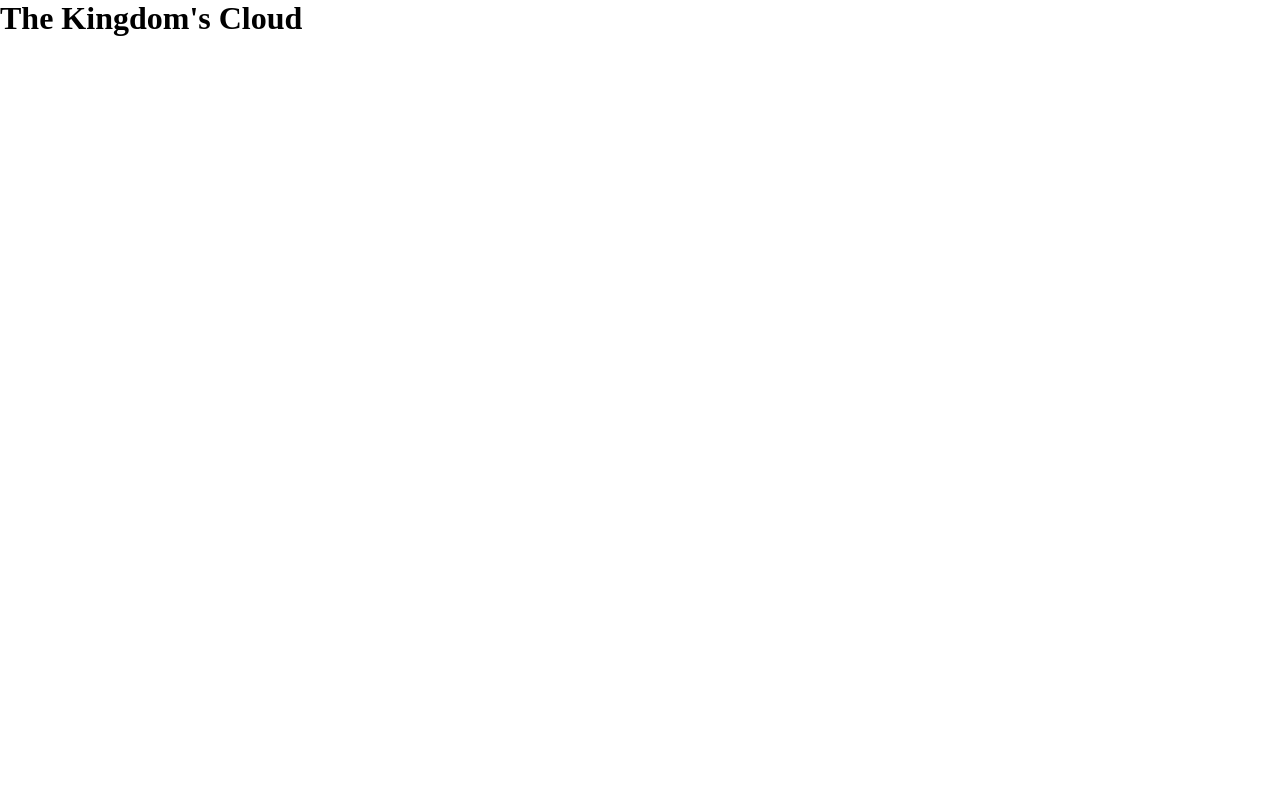
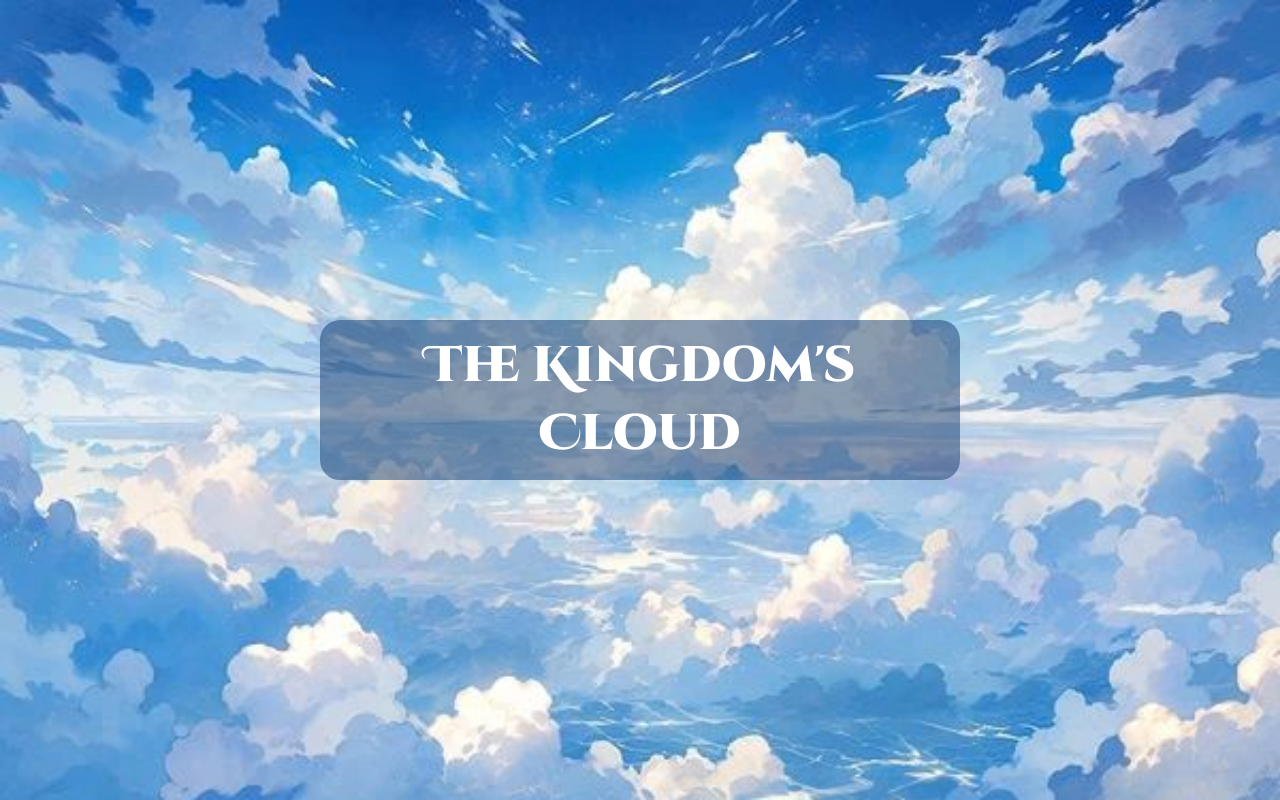
Before and after one commit to the-kingdoms-cloud/the-kingdoms-cloud.github.io, a plain HTML site: page index.html in a window 1280 px wide. Drawn offline with Linux system fonts and the light colour scheme.

Commit message:
✨ feat: Title
created the main title of the page, likely a placeholder thatll be improved later

```diff
--- a/index.html
+++ b/index.html
@@ -9,7 +9,9 @@
 </head>
 <body>
     <div class="mainpage">
+        <div class="titlebox">
         <h1 class="title">The Kingdom's Cloud</h1>
+    </div>
     </div>
 </body>
 </html>
--- a/style.css
+++ b/style.css
@@ -1,9 +1,66 @@
+@import url('https://fonts.googleapis.com/css2?family=Cinzel+Decorative:wght@400;700;900&display=swap');
+
 * {
+  height: 100%;
+  width: 100%;
   padding: 0;
   margin: 0;
   box-sizing: border-box;
 }
 
+.cinzel-decorative-regular {
+  font-family: "Cinzel Decorative", serif;
+  font-weight: 400;
+  font-style: normal;
+}
+
+.cinzel-decorative-bold {
+  font-family: "Cinzel Decorative", serif;
+  font-weight: 700;
+  font-style: normal;
+}
+
+.cinzel-decorative-black {
+  font-family: "Cinzel Decorative", serif;
+  font-weight: 900;
+  font-style: normal;
+}
+
+
 .mainpage{
-  background-image: url('images\placeholderbackground\mainpageplaceholder.jpg');
+  margin: 0;
+  padding: 0;
+  width: 100%;
+  height: 100%;
+  background-image: url('images/placeholderbackground/mainpageplaceholder.jpg');
+  background-repeat: no-repeat;
+  background-size: cover;
 }
+
+.titlebox{
+  background: #0c34687a;
+  height: 20vh;
+  width: 50vw;
+  display:flex;
+  justify-content: center;
+  align-items: center;
+  position: absolute;
+  top: 50%;
+  left: 50%;
+  transform: translate(-50%, -50%);
+  border-radius: 20px;
+}
+
+.title{
+  font-family: Cinzel Decorative;
+  text-align: center;
+  font-weight: 900;
+  position: absolute;
+  color:white;
+  display: flex;
+  justify-content: center;
+  align-items: center;
+  font-size: 50px;
+  margin: 0;
+  padding: 0;
+}
```
